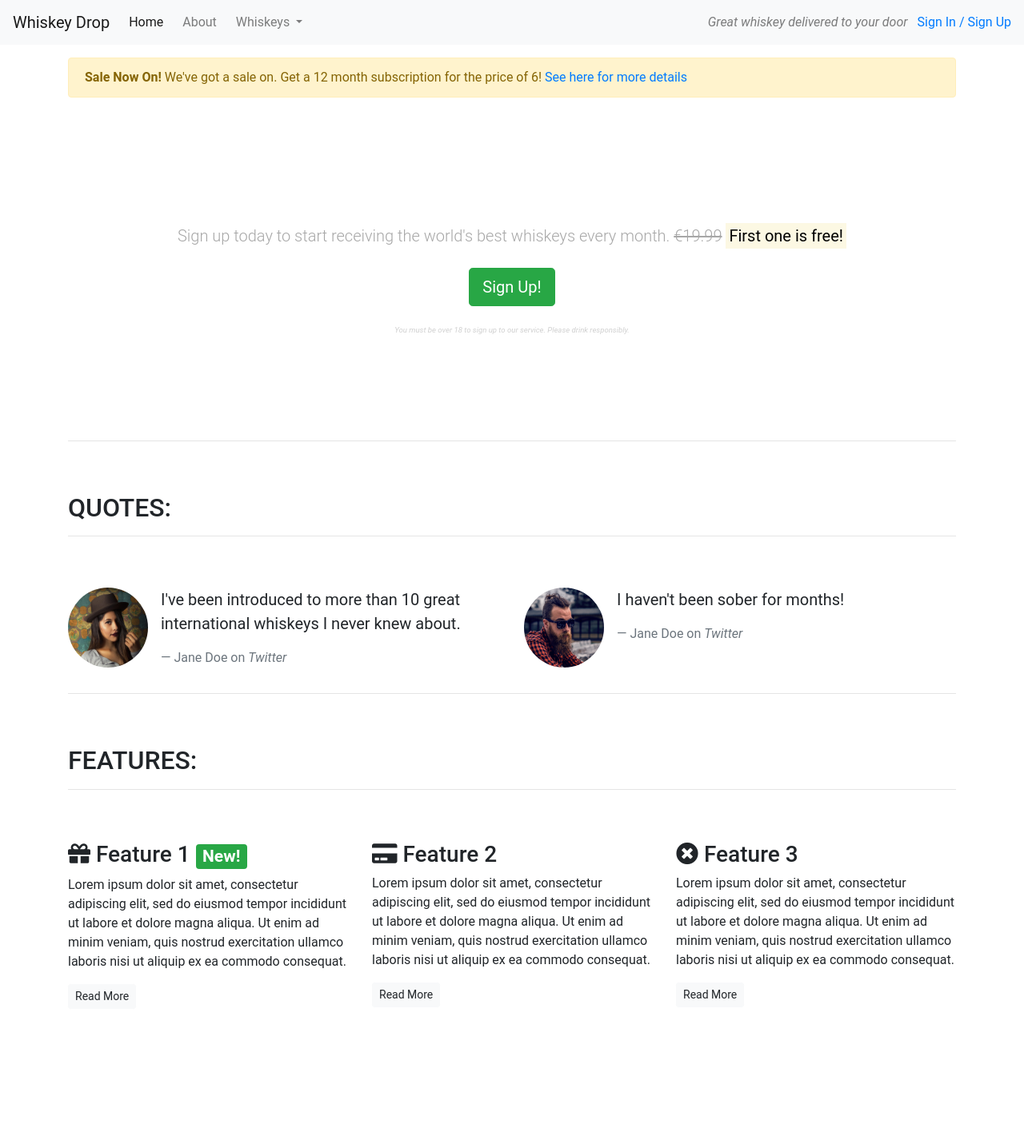
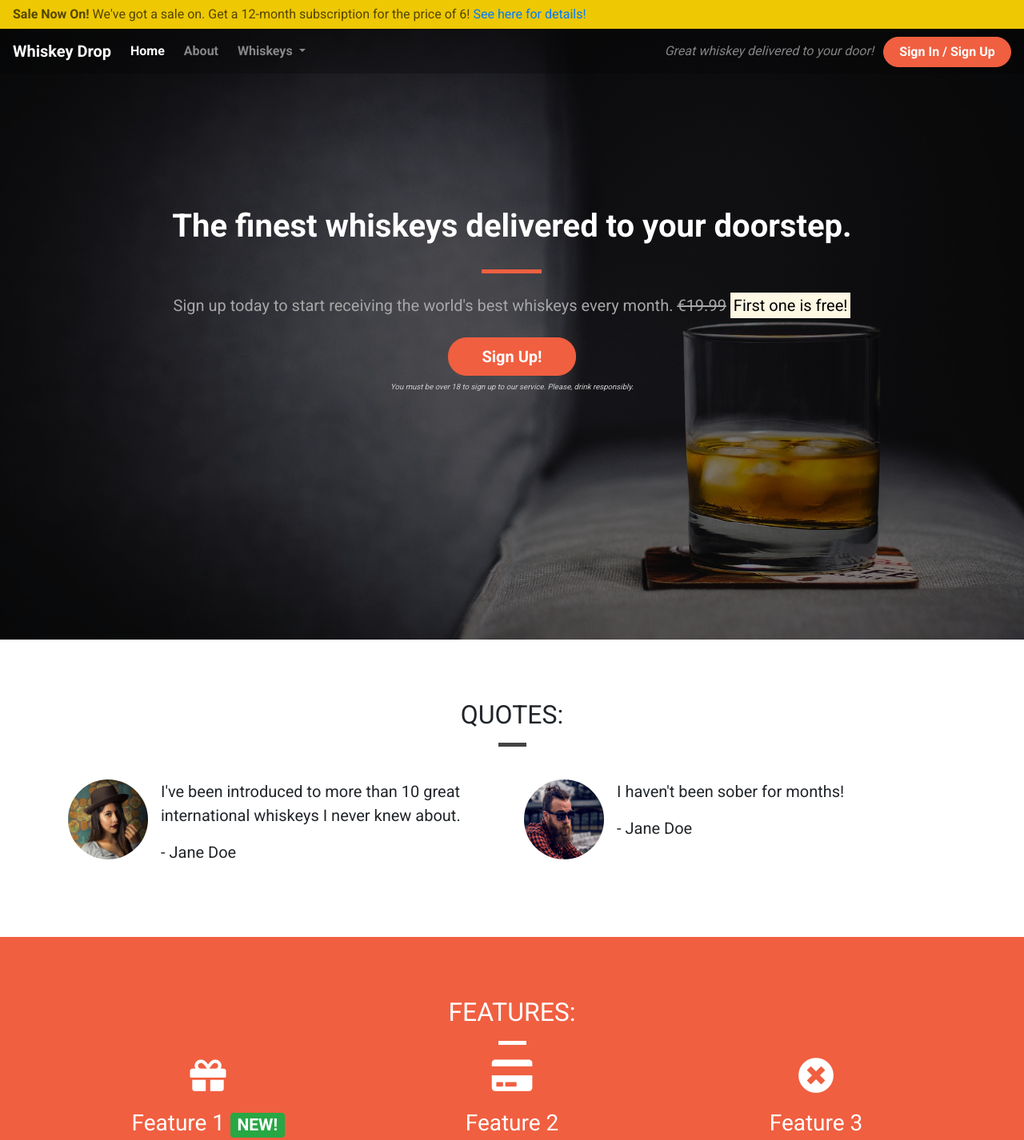
Before and after one commit to Delfinistkata/my-brilliant-project, a plain HTML site: page index.html in a window 1280 px wide. Shown: the top 1426 px of the page at 80% size. Before the commit the page ends 1278 px from the top, so only its background shows below. Drawn offline with nearby package versions, Linux system fonts and the light colour scheme.

Commit message:
Add whiskey pic for background

```diff
--- a/css/style.css
+++ b/css/style.css
@@ -4,12 +4,19 @@ body {
 
 /* Containers */
 
+.container-wrapper {}
+
+.container-wrapper--red {
+    background-color: #f05f40;
+    color: white;
+}
+
 .alert-container {}
 
 .callout-container {
     height: 100vh;
 
-    background: url('../images/whiskey-background.jpg') no-repeat center center fixed;
+    background: url('../images/whiskey-background.jpg') no-repeat bottom right fixed;
     -webkit-background-size: cover;
     -moz-background-size: cover;
     -o-background-size: cover;
@@ -31,26 +38,41 @@ body {
     background-color: rgba(0, 0, 0, 0.5);
 }
 
-.quotes-container {}
-
-.features-container {}
-
-/* Block dividers */
-
-.block-divider {
-    width: 75px;
-    height: 5px;
-    border: 0;
-    background-color: #444;
+.content-container {
+    padding-top: 75px;
+    padding-bottom: 75px;
 }
 
-.block-divider--orange {
-    background-color: #f05f40;
+/* Navbar */
+
+.navalert-container {
+    position: absolute;
+    top: 0;
+    left: 0;
+    z-index: 1;
+    padding-left: 0;
+    padding-right: 0;
 }
 
-.block-divider--short {
-    width: 35px;
+.navbar {
+    margin-bottom: 0;
+    width: 100%;
+    background-color: rgba(0, 0, 0, .25);
+    border: 0;
 }
+
+.navbar .navbar-toggler {
+    border: 0;
+}
+
+.navbar .navbar-brand {
+    font-weight: bold;
+}
+
+.navbar .navbar-nav a {
+    font-weight: bold;
+}
+
 
 /* Jumbotron */
 
@@ -76,6 +98,27 @@ body {
     color: #d0d0d0;
 }
 
+/* Block dividers */
+
+.block-divider {
+    width: 75px;
+    height: 5px;
+    border: 0;
+    background-color: #444;
+}
+
+.block-divider--orange {
+    background-color: #f05f40;
+}
+
+.block-divider--white {
+    background-color: white;
+}
+
+.block-divider--short {
+    width: 35px;
+}
+
 /* Buttons */
 
 .btn--cta {
@@ -98,3 +141,61 @@ body {
     border-color: #df4929;
     color: white;
 }
+
+/* Alert */
+
+.alert-container .col-12 {
+    padding-left: 0;
+    padding-right: 0;
+}
+
+.site-wide-alert {
+    color: #544600;
+    background-color: #eec802;
+    border-color: #eec802;
+    padding: 5px 15px;
+    margin-bottom: 0;
+    border: 1px solid transparent;
+    border-radius: 0;
+}
+
+/* Page Headers */
+
+.page-header {
+    margin-bottom: 0;
+    border-bottom: 0;
+    text-align: center;
+}
+
+.page-header h2 {
+    margin-top: 0;
+}
+
+/* Quotes */
+
+.quotes .page-header {
+    margin-bottom: 25px;
+}
+
+/* Features */
+
+.feature {
+    text-align: center;
+    margin-bottom: 40px;
+}
+
+.feature i {
+    margin-bottom: 20px;
+    font-size: 45px;
+    line-height: 45px;
+}
+
+.feature .btn {
+    background-color: white;
+    border-color: white;
+    border-radius: 15px;
+    min-width: 100px;
+    font-weight: bold;
+    margin-top: 10px;
+    color: #f05f40;
+}
--- a/index.html
+++ b/index.html
@@ -8,14 +8,24 @@
     <link rel="stylesheet" href="https://maxcdn.bootstrapcdn.com/bootstrap/4.1.3/css/bootstrap.min.css">
     <link rel="stylesheet" href="https://use.fontawesome.com/releases/v5.6.1/css/all.css"
         integrity="sha384-gfdkjb5BdAXd+lj+gudLWI+BXq4IuLW5IT+brZEZsLFm++aCMlF1V92rMkPaX4PP" crossorigin="anonymous">
+    <link href="https://fonts.googleapis.com/css?family=Roboto:400,700" rel="stylesheet">
     <link rel="stylesheet" href="css/style.css" type="text/css" />
 </head>
 
 <body>
-    <!--Nav-->
-    <nav class="navbar navbar-light navbar-expand-sm bg-light">
-        <a href="/" class="navbar-brand">
-            Whiskey Drop</a>
+    <div class="container-fluid navalert-container">
+        <div class="container-fluid alert-container">
+            <div class="row d-none d-sm-block">
+                <div class="col-12">
+                    <div class="site-wide-alert alert alert-warning">
+                        <strong>Sale Now On!</strong> We've got a sale on. Get a 12-month subscription for the price of 6!
+                        <a href="">See here for details!</a>
+                    </div>
+                </div>
+            </div>
+        </div>
+        <nav class="navbar navbar-dark navbar-expand-sm">
+            <a href="/" class="navbar-brand">Whiskey Drop</a>
 
             <button class="navbar-toggler ml-auto" type="button" data-toggle="collapse" data-target="#navbarNavDropdown"
                 aria-controls="navbarNavDropdown" aria-expanded="false" aria-label="Toggle navigation">
@@ -24,7 +34,7 @@
             <div class="collapse navbar-collapse" id="navbarNavDropdown">
                 <ul class="navbar-nav mr-auto">
                     <li class="active nav-item mr-2"><a class="nav-link" href="/">Home</a></li>
-                <li class="nav-item mr-2"><a class="nav-link" href="">About</a></li>
+                    <li class="nav-item mr-2"><a class="nav-link" href="/about">About</a></li>
                     <li class="nav-item dropdown">
                         <a class="nav-link dropdown-toggle" href="#" id="navbarDropdownMenuLink" role="button"
                             data-toggle="dropdown" aria-haspopup="true" aria-expanded="false">
@@ -38,49 +48,46 @@
                         </div>
                     </li>
 
-                <li class="nav-item mr-2 d-block d-sm-none"><a class="nav-link" href="">Sign In / Sign Up</a></li>
+                    <li class="nav-item mr-2 d-block d-sm-none"><a class="nav-link" href="/login">Sign In / Sign Up</a></li>
                 </ul>
             </div>
             <div class="d-none d-md-block">
-            <p class="navbar-text my-auto mr-2"><i>Great whiskey delivered to your door</i></p>
-            <a href="/login">Sign In / Sign Up</a>
+                <p class="navbar-text my-auto mr-2"><i>Great whiskey delivered to your door!</i></p>
+                <a href="/login" class="btn btn--cta btn--red">Sign In / Sign Up</a>
             </div>
-        <!--</div>-->
         </nav>
-    <article class="container mt-3">
-        <div class="row d-none d-sm-block">
-            <div class="col-12">
-                <div class="alert alert-warning">
-                    <strong>Sale Now On!</strong> We've got a sale on. Get a 12 month subscription for the price of 6!
-                    <a href="">See here for more details</a>
     </div>
-            </div>
-        </div>
+    <div class="container-fluid callout-container">
         <!-- Callout -->
+        <div class="opaque-overlay">&nbsp;</div>
         <div class="row">
             <div class="col-12">
                 <section class="callout jumbotron text-center">
-                    <h1>The finest whiskeys delivered to your doorstep.</h1>
+                    <h1 class="jumbotron-header">The finest whiskeys delivered to your doorstep.</h1>
+                    <hr class="block-divider block-divider--orange">
                     <p class="lead">Sign up today to start receiving the world's best whiskeys every month.
                         <s class="d-none d-sm-inline">€19.99</s>
                         <span class="d-inline d-sm-none"><br></span>
                         <strong><mark>First one is free!</mark></strong>
                     </p>
-                    <p><button class="btn btn-lg btn-success" data-toggle="modal" data-target="#signUpModal">Sign
-                            Up!</button></p>
-                    <p class="text-muted"><small>You must be over 18 to sign up to our service. Please drink
+                    <button class="btn btn-lg btn--cta btn--red" data-toggle="modal" data-target="#signUpModal">Sign
+                        Up!</button>
+                    <p class="text-muted"><small>You must be over 18 to sign up to our service. Please, drink
                             responsibly.</small></p>
                 </section>
             </div>
         </div>
         <!-- /.callout -->
-        <hr>
+    </div>
+
     <!-- Quotes -->
+    <div class="container-wrapper">
+        <div class="container quotes-container content-container">
             <section class="quotes">
                 <div class="row">
-                <div class="col-12 my-5">
+                    <div class="col-12 page-header">
                         <h2 class="text-uppercase">Quotes:</h2>
-                    <hr />
+                        <hr class="block-divider block-divider--short">
                     </div>
                 </div>
                 <div class="row">
@@ -93,8 +100,7 @@
                                 <blockquote class="blockquote">
                                     <p>I've been introduced to more than 10 great international whiskeys I never knew about.
                                     </p>
-                                <footer class="blockquote-footer">Jane Doe on <cite title="Twitter">Twitter</cite>
-                                </footer>
+                                    <p>- Jane Doe</p>
                                 </blockquote>
                             </div>
                         </div>
@@ -107,8 +113,7 @@
                             <div class="media-body">
                                 <blockquote class="blockquote">
                                     <p>I haven't been sober for months!</p>
-                                <footer class="blockquote-footer">Jane Doe on <cite title="Twitter">Twitter</cite>
-                                </footer>
+                                    <p>- Jane Doe</p>
                                 </blockquote>
                             </div>
                         </div>
@@ -116,20 +121,24 @@
                 </div>
             </section>
             <!-- /.quotes -->
-        <hr>
+        </div>
+    </div>
+
     <!-- Features -->
+    <div class="container-wrapper container-wrapper--red">
+        <div class="container features-container content-container">
             <section class="features">
                 <div class="row">
-                <div class="col-12 my-5">
+                    <div class="col-12 page-header">
                         <h2 class="text-uppercase">Features:</h2>
-                    <hr />
+                        <hr class="block-divider block-divider--short block-divider--white">
                     </div>
                 </div>
                 <div class="row">
                     <div class="col-12 col-md-6 col-lg-4">
                         <div class="feature">
-                        <h3><i class="fas fa-gift d-none d-sm-inline"></i> Feature 1 <span
-                                class="badge badge-success">New!</span></h3>
+                            <h3><i class="fas fa-gift d-none d-sm-block"></i> Feature 1 <span
+                                    class="badge badge-success">NEW!</span></h3>
                             <p>Lorem ipsum dolor sit amet, consectetur adipiscing elit, sed do eiusmod tempor incididunt ut
                                 labore et dolore magna aliqua. Ut enim ad minim veniam, quis nostrud exercitation ullamco
                                 laboris nisi ut aliquip ex ea commodo consequat.</p>
@@ -138,7 +147,7 @@
                     </div>
                     <div class="col-12 col-md-6 col-lg-4">
                         <div class="feature">
-                        <h3><i class="fas fa-credit-card d-none d-sm-inline"></i> Feature 2</h3>
+                            <h3><i class="fas fa-credit-card d-none d-sm-block"></i> Feature 2</h3>
                             <p>Lorem ipsum dolor sit amet, consectetur adipiscing elit, sed do eiusmod tempor incididunt ut
                                 labore et dolore magna aliqua. Ut enim ad minim veniam, quis nostrud exercitation ullamco
                                 laboris nisi ut aliquip ex ea commodo consequat.</p>
@@ -147,7 +156,7 @@
                     </div>
                     <div class="col-12 d-md-none d-lg-block col-lg-4">
                         <div class="feature">
-                        <h3><i class="fas fa-times-circle d-none d-sm-inline"></i> Feature 3</h3>
+                            <h3><i class="fas fa-times-circle d-none d-sm-block"></i> Feature 3</h3>
                             <p>Lorem ipsum dolor sit amet, consectetur adipiscing elit, sed do eiusmod tempor incididunt ut
                                 labore et dolore magna aliqua. Ut enim ad minim veniam, quis nostrud exercitation ullamco
                                 laboris nisi ut aliquip ex ea commodo consequat.</p>
@@ -157,7 +166,8 @@
                 </div>
             </section>
             <!-- /.features -->
-    </article>
+        </div>
+    </div>
 
     <div class="modal" tabindex="-1" role="dialog" id="signUpModal">
         <div class="modal-dialog" role="document">
@@ -172,8 +182,8 @@
                     <form>
                         <div class="form-group">
                             <label for="exampleInputEmail1">Email address</label>
-                            <input type="email" class="form-control" id="exampleInputEmail1"
-                                aria-describedby="emailHelp" placeholder="Enter email">
+                            <input type="email" class="form-control" id="exampleInputEmail1" aria-describedby="emailHelp"
+                                placeholder="Enter email">
                             <small id="emailHelp" class="form-text text-muted">We'll never share your email with anyone
                                 else.</small>
                         </div>
@@ -183,8 +193,7 @@
                         </div>
                         <div class="form-group">
                             <label for="repeatPassword">Repeat Password</label>
-                            <input type="password" class="form-control" id="repeatPassword"
-                                placeholder="Repeat Password">
+                            <input type="password" class="form-control" id="repeatPassword" placeholder="Repeat Password">
                         </div>
                         <button type="submit" class="btn btn-success">Submit</button>
                     </form>
```
Also changed, not shown: images/whiskey-background.jpg (added). Lines whose indentation alone changed are shown as unchanged.
